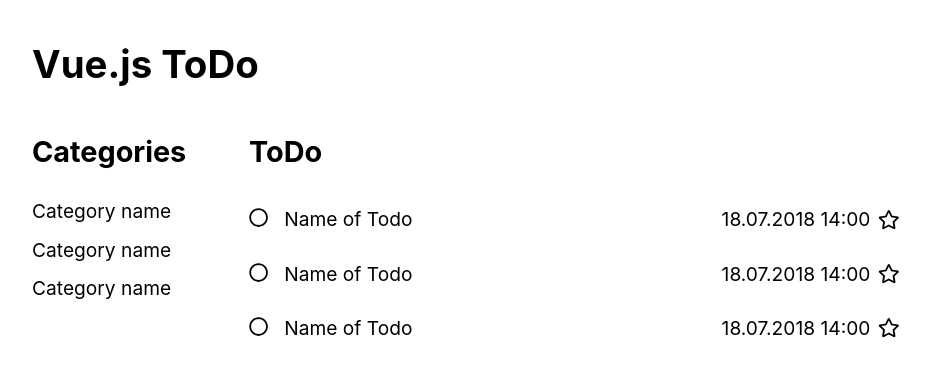
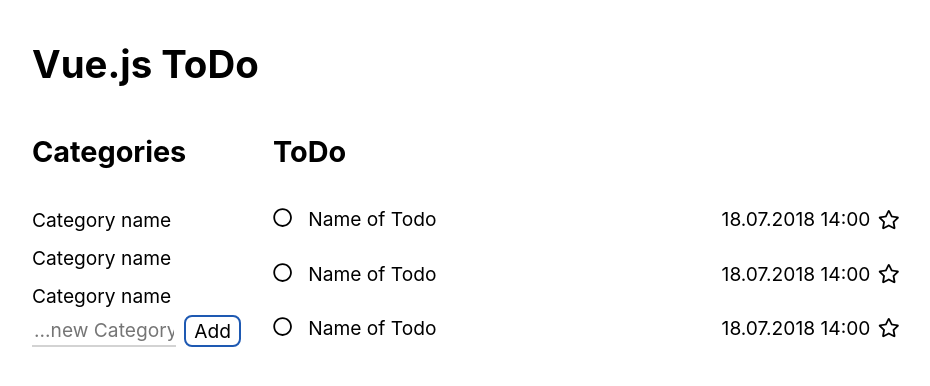
Before and after one commit to greengiraffe/mp-vue-todo, a Vue app: page / in a window 1280 px wide. Shown: the top 386 px of the page, without its empty margins (174-1104 px from the left). Built offline with nearby package versions, Linux system fonts and the light colour scheme.

Commit message:
Add CategoryInput & tweak styles

```diff
--- a/src/components/App.vue
+++ b/src/components/App.vue
@@ -29,6 +29,20 @@
   font-size: 1.2rem;
 }
 
+button {
+  background: none;
+  border: 2px solid #0043a8e1;
+  border-radius: 8px;
+  padding: 0.2rem 0.5rem;
+  font-size: inherit;
+  cursor: pointer;
+
+  &:hover {
+    background: #0043a8e1;
+    color: #fff;
+  }
+}
+
 .app {
   max-width: 900px;
   margin: 0 auto;
@@ -39,6 +53,7 @@
 .app__grid {
   display: grid;
   grid-template-columns: 1fr 3fr;
+  grid-column-gap: 2rem;
   margin-top: 1rem;
 }
 
--- a/src/components/Category.vue
+++ b/src/components/Category.vue
@@ -10,7 +10,7 @@
 }
 </script>
 
-<style>
+<style lang="scss">
 .category {
   cursor: pointer;
   padding: 0.5rem 0;
--- /dev/null
+++ b/src/components/CategoryInput.vue
@@ -0,0 +1,28 @@
+<template>
+<div class="category-input">
+  <input class="category-input__field" type="text" placeholder="...new Category">
+  <button class="category-input__button">Add</button>
+</div>
+</template>
+
+<script>
+export default {
+
+}
+</script>
+
+<style lang="scss">
+.category-input {
+  display: flex;
+}
+
+.category-input__field {
+  border: 0;
+  border-bottom: 2px solid lightgray;
+  width: 100%;
+}
+
+.category-input__button {
+  margin-left: 0.5rem;
+}
+</style>
--- a/src/components/CategoryList.vue
+++ b/src/components/CategoryList.vue
@@ -5,22 +5,28 @@
       <li class="category-list__item"><Category /></li>
       <li class="category-list__item"><Category /></li>
       <li class="category-list__item"><Category /></li>
+      <li class="category-list__item"><CategoryInput /></li>
     </ul>
   </div>
 </template>
 
 <script>
 import Category from './Category.vue'
+import CategoryInput from './CategoryInput.vue'
 
 export default {
-  components: { Category }
+  components: { Category, CategoryInput }
 }
 </script>
 
-<style>
+<style lang="scss">
 .category-list {
   margin: 0;
   padding: 0;
   list-style-type: none;
+
+  &:last-child {
+    margin-top: 2rem;
+  }
 }
 </style>
--- a/src/components/TodoList.vue
+++ b/src/components/TodoList.vue
@@ -17,7 +17,7 @@
 }
 </script>
 
-<style>
+<style lang="scss">
 .todo-list {
   margin: 0;
   padding: 0;
```
